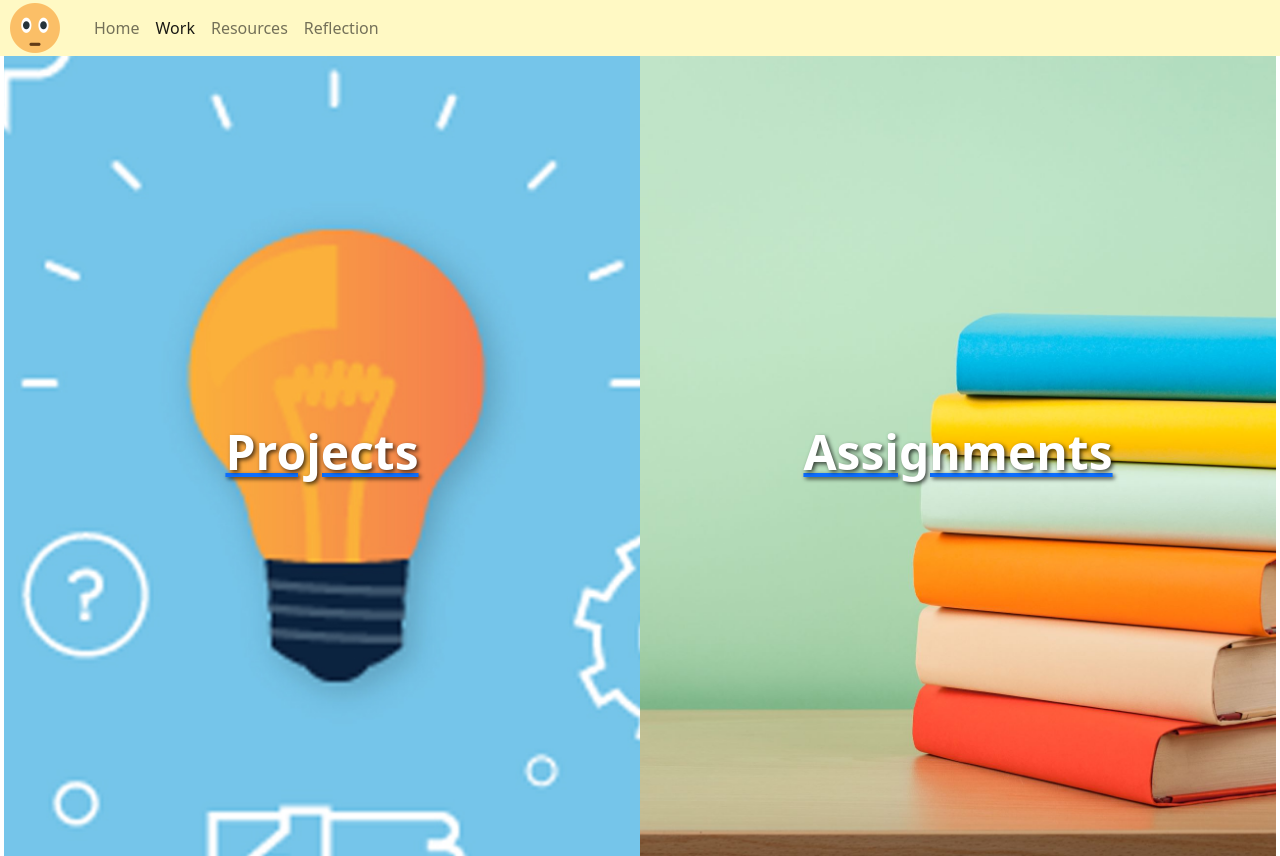
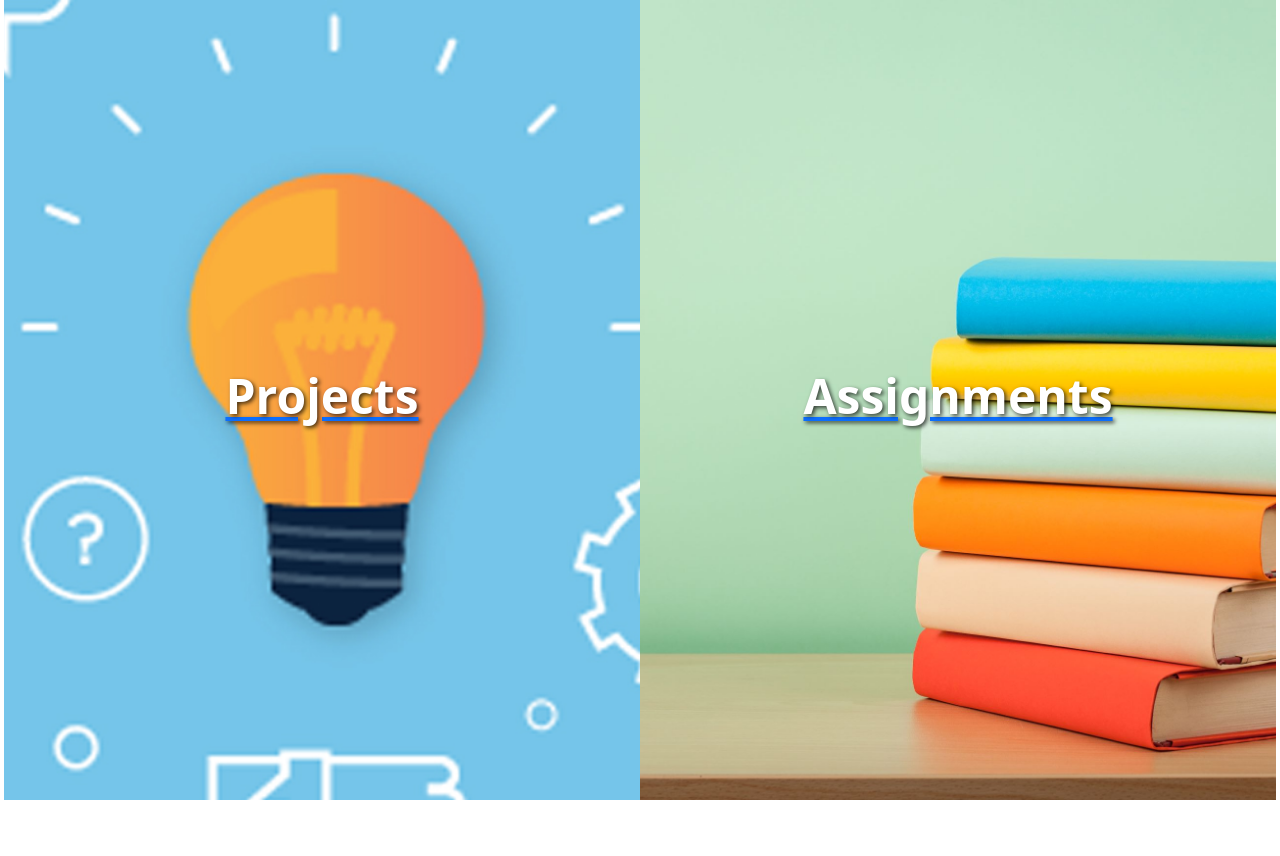
Before and after one commit to Jauneld/grade11Spring, a plain HTML site: page work.html in a window 1280 px wide. After the commit the page ends 800 px from the top, so only its background shows below. Drawn offline with nearby package versions, Linux system fonts and the light colour scheme.

Commit message:
Update work.html

```diff
--- a/work.html
+++ b/work.html
@@ -10,7 +10,7 @@
 </head>
 <body>
   <!-- Navigation Bar -->
-  <nav class="navbar navbar-expand-lg navbar-light bg-yellow">
+  <!--<nav class="navbar navbar-expand-lg navbar-light bg-yellow">
     <div class="container">
       <button class="navbar-toggler" type="button" data-bs-toggle="collapse" data-bs-target="#navbarNav" aria-controls="navbarNav" aria-expanded="false" aria-label="Toggle navigation">
         <span class="navbar-toggler-icon"></span>
@@ -33,7 +33,7 @@
         </ul>
       </div>
     </div>
-  </nav>
+  </nav>-->
 
   <!-- Content Section -->
   <div class="container-fluid">
```
